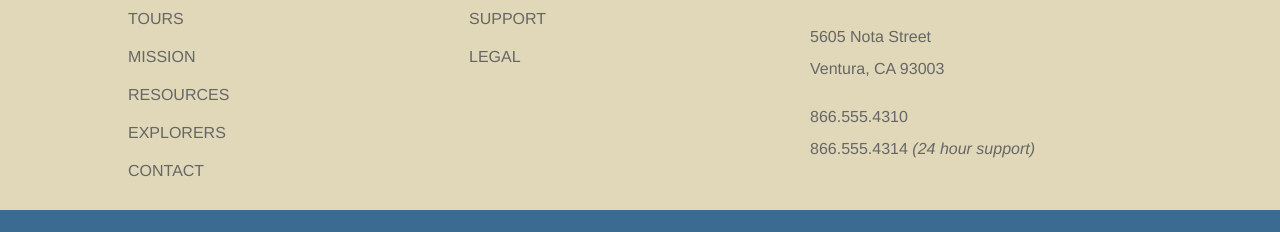
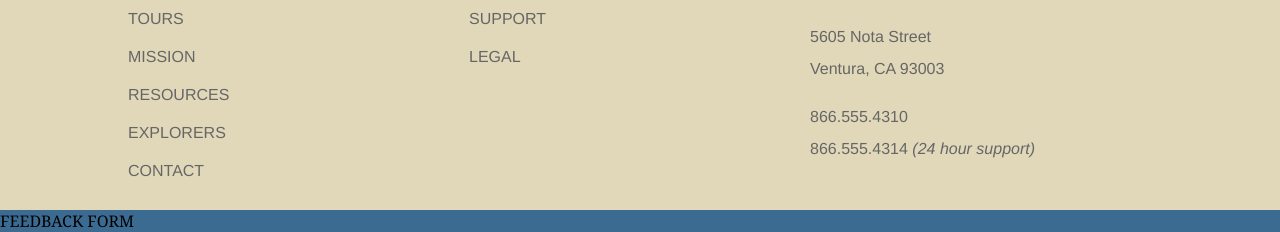
Before and after one commit to Konprodromou/explore_california, a plain HTML site: page contact.html in a window 1280 px wide. Shown: the part 2132-2364 px from the top of the page. Before the commit the page ends 2342 px from the top, so only its background shows below. Drawn offline with Linux system fonts and the light colour scheme.

Commit message:
added feedack form on contact.html

```diff
--- a/contact.html
+++ b/contact.html
@@ -274,5 +274,9 @@
         </div>
       </div>
     </div>
+
+<div>FEEDBACK FORM</div>
+
+
   </body>
 </html>
```
